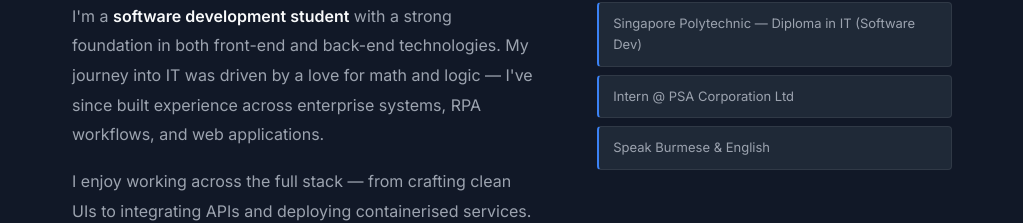
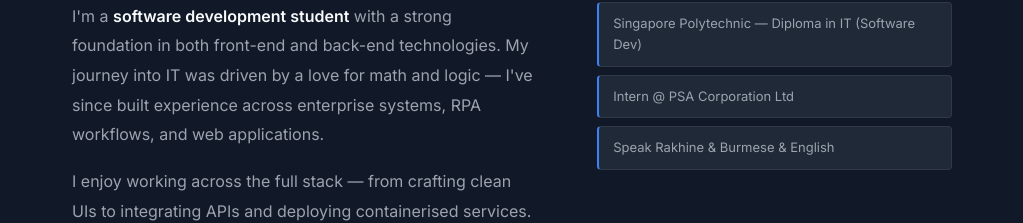
Before and after one commit to Htet-Myark/htet-portfolio-v2, a React (Vite) app: page / in a window 1280 px wide. Shown: the part 1059-1282 px from the top of the page, without its empty margins (128-1151 px from the left). Built offline with nearby package versions, Linux system fonts and the light colour scheme.

Commit message:
Update About.jsx

```diff
--- a/src/components/About.jsx
+++ b/src/components/About.jsx
@@ -21,7 +21,7 @@ export default function About() {
         <ul className="detail-list">
           <li className="reveal-left delay-1">Singapore Polytechnic — Diploma in IT (Software Dev)</li>
           <li className="reveal-left delay-2">Intern @ PSA Corporation Ltd</li>
-          <li className="reveal-left delay-3">Speak Burmese &amp; English</li>
+          <li className="reveal-left delay-3">Speak Rakhine &amp; Burmese &amp; English</li>
         </ul>
       </div>
     </section>
```
